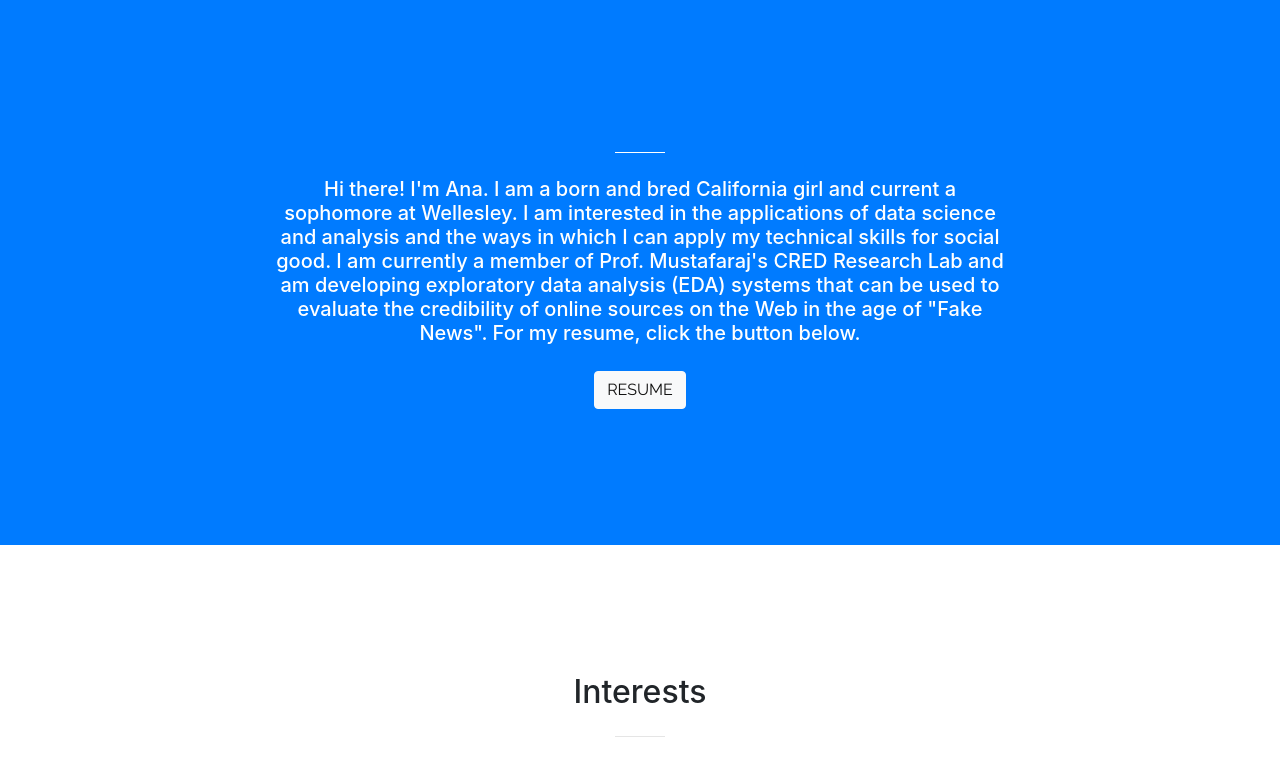
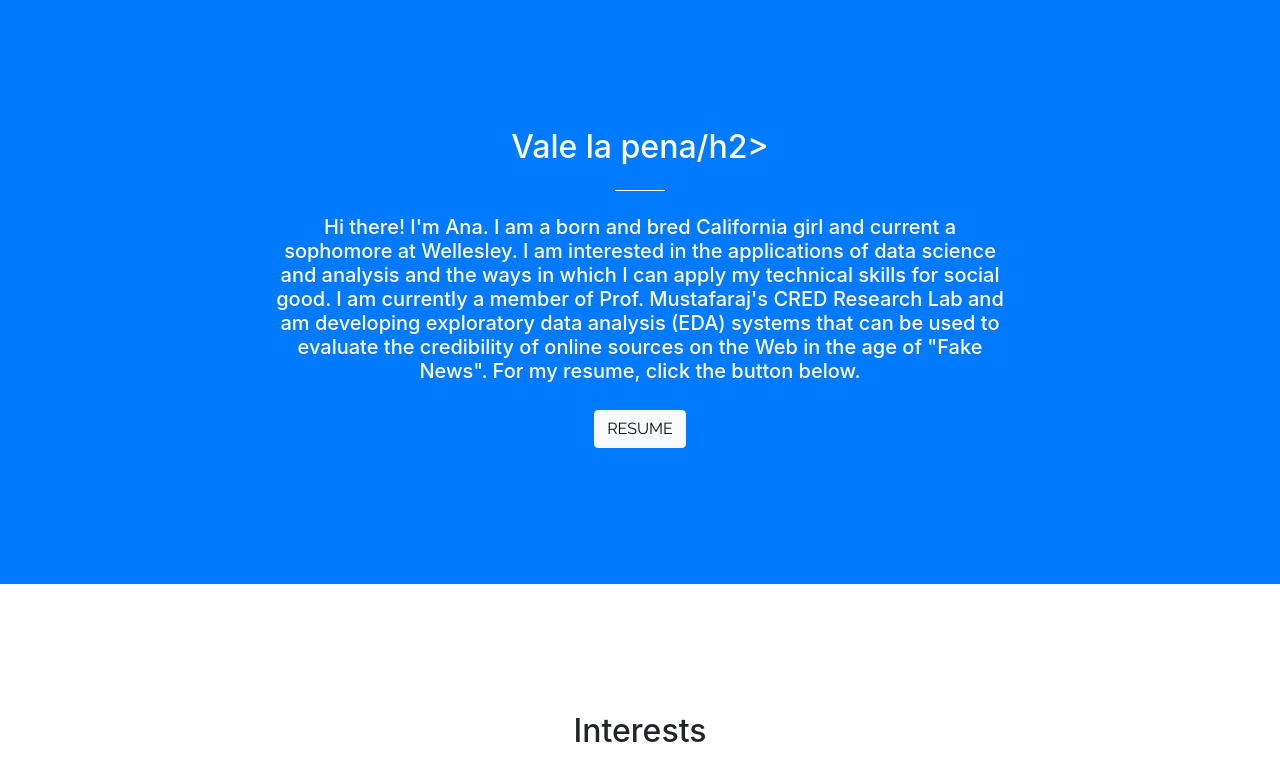
Before and after one commit to anafdz/anafdz.github.io, a website with bundled scripts: page index.html in a window 1280 px wide. Shown: the part 800-1558 px from the top of the page. Built offline with nearby package versions, Linux system fonts and the light colour scheme; files whose address does not match are found by name.

Commit message:
Update index.html

```diff
--- a/index.html
+++ b/index.html
@@ -79,7 +79,7 @@
       <div class="container">
         <div class="row">
           <div class="col-lg-8 mx-auto text-center">
-            <h2 class="section-heading text-white"Vale la pena/h2>
+            <h2 class="section-heading text-white">Vale la pena/h2>
             <hr class="light my-4">
             <p class="text-faded mb-4" style="font-size:20px; color:white">Hi there! I'm Ana. I am a born and bred California girl and current a sophomore at Wellesley. I am interested in the applications of data science and analysis and the ways in which I can apply my technical skills for social good. I am currently a member of Prof. Mustafaraj's CRED Research Lab and am developing exploratory data analysis (EDA) systems that can be used to evaluate the credibility of online sources on the Web in the age of "Fake News". For my resume, click the button below. </p>
             <a class="btn btn-light btn-xl js-scroll-trigger" href="assets/resume.pdf">Resume</a>
```
